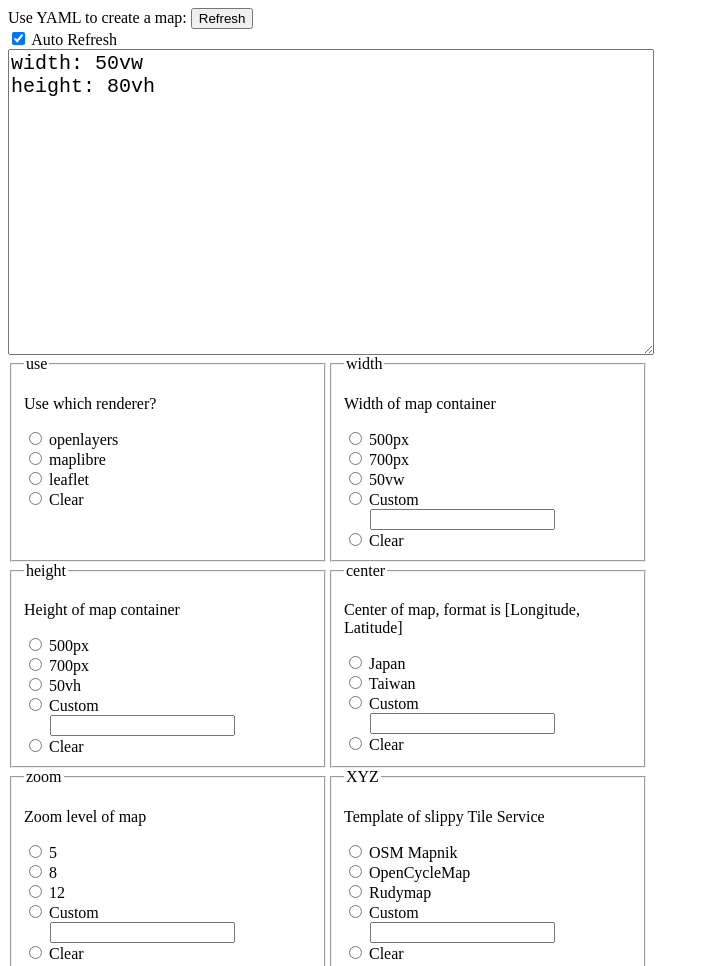
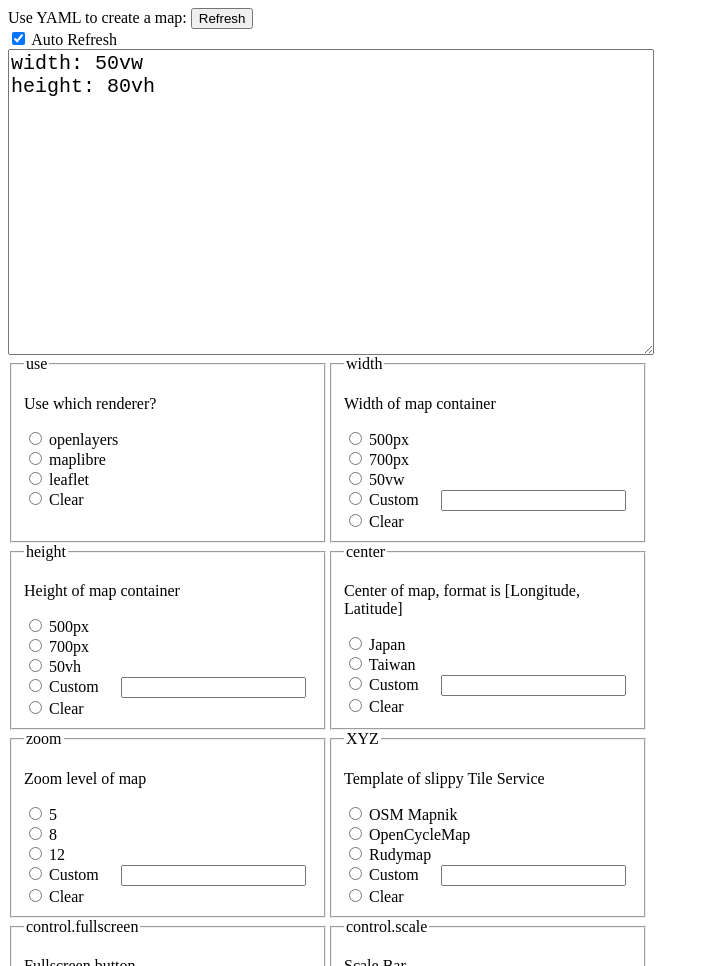
Before and after one commit to outdoorsafetylab/mapclay, a website with bundled scripts: page examples/input.html in a window 1280 px wide. Shown: the top 966 px of the page, without its empty margins (0-709 px from the left). Built offline with nearby package versions, Linux system fonts and the light colour scheme.

Commit message:
Place CSS configurations into <style>

```diff
--- a/examples/input.html
+++ b/examples/input.html
@@ -1,9 +1,42 @@
 <!DOCTYPE html>
+<head>
+<style>
+  body {
+    display: flex;
+    flex-direction: row;
+  }
 
-<body style="display: flex; flex-direction: row;">
+  #left {
+    display: flex;
+    flex-direction: column;
+    max-width: 50vw;
+  }
+
+  #fieldsets {
+    width: 50vw;
+    display: grid;
+    grid-template-columns: repeat(auto-fill, minmax(300px, 1fr));
+  }
+
+  #map-text {
+    width: 50vw;
+    height: 300px;
+    font-size: 20px;
+  }
+
+  .field input[type="text"] {
+    margin-left: 18px;
+  }
+
+  fieldset {
+  }
+</style>
+</head>
+
+<body>
 
 <!-- Area of Editing -->
-<div style="display: flex; flex-direction: column; max-width: 50vw">
+<div id="left">
   <div>
     <label for="story">Use YAML to create a map:</label>
     <input type="button" value="Refresh" onclick="refreshMap()">
@@ -12,12 +45,12 @@
       <label>Auto Refresh</label>
     </div>
   </div>
-  <textarea id="map-text" rows="15" cols="50" style="width: 50vw; height: 300px; font-size: 20px">
+  <textarea id="map-text" rows="15" cols="50">
 width: 50vw
 height: 80vh
   </textarea>
-  <div style="width: 50vw; display: grid; grid-template-columns: repeat(auto-fill, minmax(300px, 1fr));">
-    <fieldset style="width=fit-content">
+  <div id="fieldsets">
+  <fieldset>
       <legend>use</legend>
       <p>Use which renderer?</p>
       <div class="field" data-value="openlayers">
@@ -37,7 +70,7 @@ height: 80vh
         <label>Clear</label>
       </div>
     </fieldset>
-    <fieldset style="width=fit-content">
+  <fieldset>
       <legend>width</legend>
       <p>Width of map container</p>
       <div class="field" data-value="500px">
@@ -55,14 +88,14 @@ height: 80vh
       <div class="field" data-value="">
         <input type="radio" name="width" />
         <label>Custom</label>
-        <input type="text" style="margin-left: 26px">
+        <input type="text">
       </div>
       <div class="field" data-value="">
         <input type="radio" name="width" />
         <label>Clear</label>
       </div>
     </fieldset>
-    <fieldset style="height=fit-content">
+    <fieldset>
       <legend>height</legend>
       <p>Height of map container</p>
       <div class="field" data-value="500px">
@@ -80,14 +113,14 @@ height: 80vh
       <div class="field" data-value="">
         <input type="radio" name="height" />
         <label>Custom</label>
-        <input type="text" style="margin-left: 26px">
+        <input type="text">
       </div>
       <div class="field" data-value="">
         <input type="radio" name="height" />
         <label>Clear</label>
       </div>
     </fieldset>
-    <fieldset style="height=fit-content">
+    <fieldset>
       <legend>center</legend>
       <p>Center of map, format is [Longitude, Latitude]</p>
       <div class="field" data-type="array" data-value="[138, 36]">
@@ -101,14 +134,14 @@ height: 80vh
       <div class="field" data-type="array" data-value="">
         <input type="radio" name="center" />
         <label>Custom</label>
-        <input type="text" style="margin-left: 26px">
+        <input type="text">
       </div>
       <div class="field" data-value="">
         <input type="radio" name="center" />
         <label>Clear</label>
       </div>
     </fieldset>
-    <fieldset style="height=fit-content">
+    <fieldset>
       <legend>zoom</legend>
       <p>Zoom level of map</p>
       <div class="field" data-type="number" data-value="5">
@@ -126,7 +159,7 @@ height: 80vh
       <div class="field" data-type="number" data-value="">
         <input type="radio" name="zoom" />
         <label>Custom</label>
-        <input type="text" style="margin-left: 26px">
+        <input type="text">
       </div>
       <div class="field" data-value="">
         <input type="radio" name="zoom" />
@@ -151,7 +184,7 @@ height: 80vh
       <div class="field" data-value="">
         <input type="radio" name="XYZ" />
         <label>Custom</label>
-        <input type="text" style="margin-left: 26px">
+        <input type="text">
       </div>
       <div class="field" data-value="">
         <input type="radio" name="XYZ" />
@@ -240,7 +273,7 @@ height: 80vh
       <div class="field" data-value="">
         <input type="radio" name="mapbox.style" />
         <label>Custom</label>
-        <input type="text" style="margin-left: 26px">
+        <input type="text">
       </div>
       <div class="field" data-value="">
         <input type="radio" name="mapbox.style" />
@@ -257,7 +290,7 @@ height: 80vh
       <div class="field" data-value="">
         <input type="radio" name="GPX"/>
         <label>Custom</label>
-        <input type="text" style="margin-left: 26px">
+        <input type="text">
       </div>
       <div class="field" data-value="">
         <input type="radio" name="GPX" />
```
